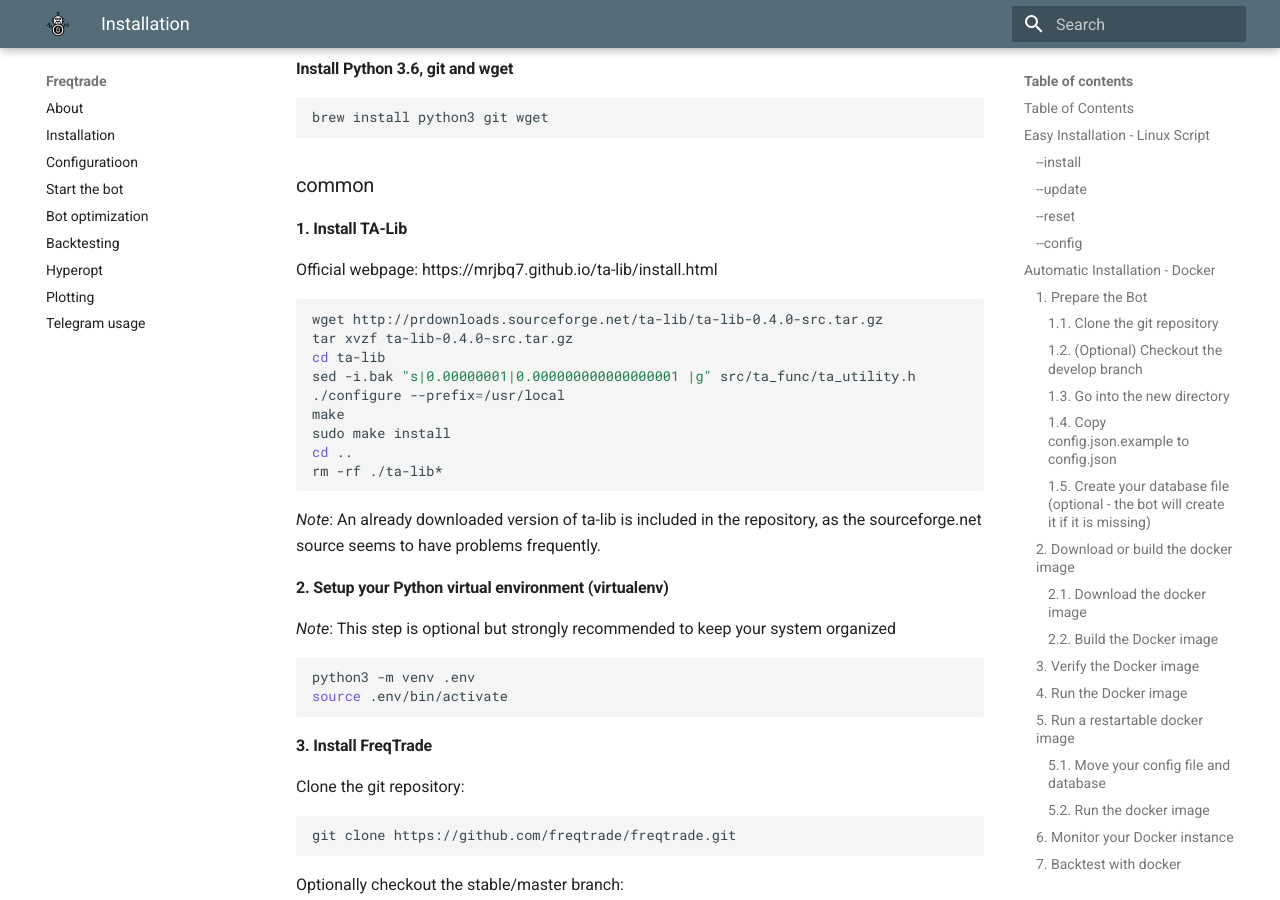
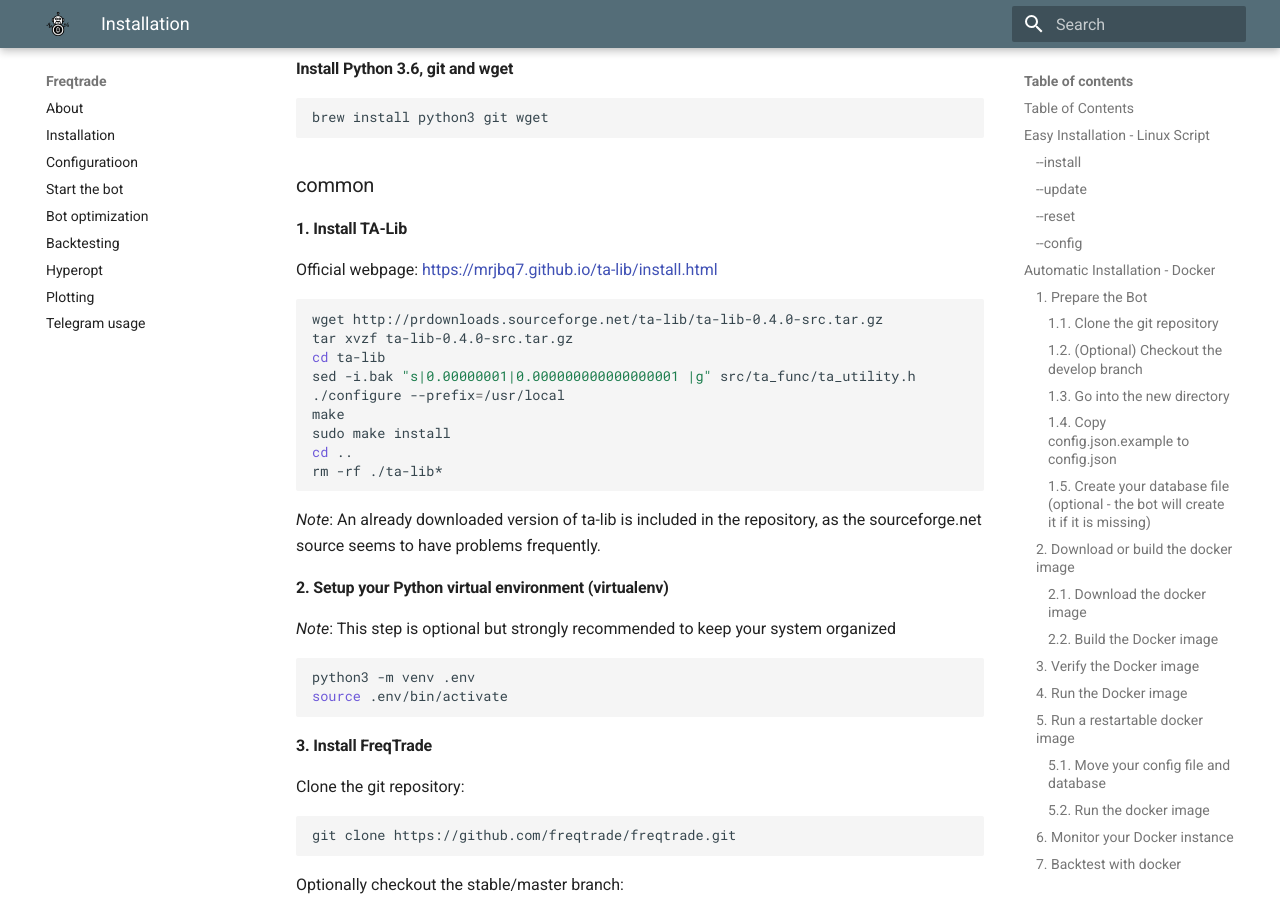
Before and after one commit to jacksonmori755/Crypto-trading-bot, an MkDocs documentation site: the page built from docs/installation.md, in a window 1280 px wide and 900 px high, scrolled down 6508 px. Built offline with MkDocs 1.6.1 and Material for MkDocs 9.7.7, drawn with Linux system fonts in a browser that asks for light colours.

Commit message:
permalink installed

```diff
--- a/mkdocs.yml
+++ b/mkdocs.yml
@@ -16,8 +16,24 @@ theme:
     primary: 'blue grey'
     accent: 'tear'
 markdown_extensions:
-  - admonition
-  - codehilite:
-      guess_lang: false
-  - toc:
-      permalink: false
+    - admonition
+    - codehilite:
+        guess_lang: false
+    - toc:
+        permalink: true
+    - pymdownx.arithmatex
+    - pymdownx.betterem:
+        smart_enable: all
+    - pymdownx.caret
+    - pymdownx.critic
+    - pymdownx.details
+    - pymdownx.emoji:
+        emoji_generator: !!python/name:pymdownx.emoji.to_svg
+    - pymdownx.inlinehilite
+    - pymdownx.magiclink
+    - pymdownx.mark
+    - pymdownx.smartsymbols
+    - pymdownx.superfences
+    - pymdownx.tasklist:
+        custom_checkbox: true
+    - pymdownx.tilde
```
